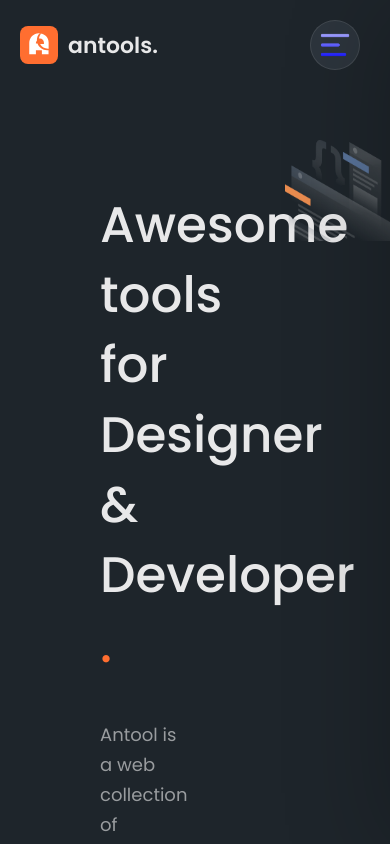
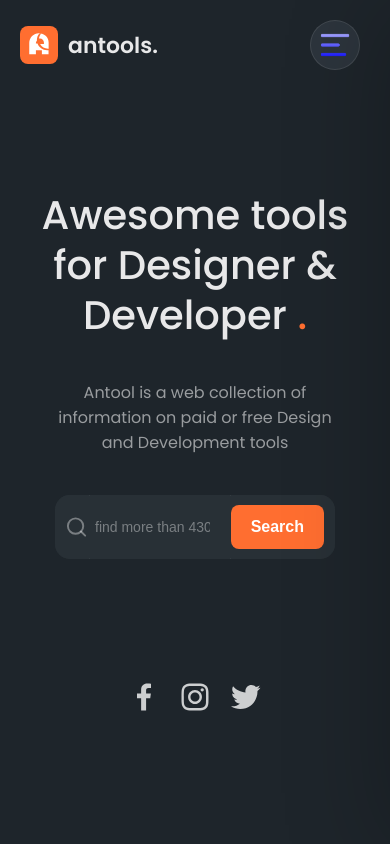
Before and after one commit to AmirbekkAmonov/antools-react, a React (Create React App) app: page / in a window 390 px wide. Shown: the top 844 px of the page. Built offline with nearby package versions, Linux system fonts and the light colour scheme; the HTML template or start-up script is replaced by a standard one.

Commit message:
Mobile holatiga moslandi

```diff
--- a/src/components/sections/Hero/hero.scss
+++ b/src/components/sections/Hero/hero.scss
@@ -1,12 +1,25 @@
 .hero {
+    position: relative;
     width: 100%;
     padding: 50px 0 0 100px;
+    @media (max-width: 1000px) {
+        padding: 50px 0 0 50px;
+        height: calc(100vh - 200px);
+    }
+    @media (max-width: 820px) {
+        padding: 50px 20px;
+    }
 
     .container {
         display: flex;
         align-items: start;
         justify-content: space-between;
         gap: 40px;
+        @media (max-width: 820px) {
+            align-items: center;
+            text-align: center;
+            justify-content: center;
+        }
     }
 
     &__content {
@@ -15,6 +28,14 @@
         flex-direction: column;
         gap: 40px;
         width: calc(100% / 2 - 40px);
+        @media (max-width: 1024px) {
+            z-index: 1;
+            width: 80%;
+        }
+        @media (max-width: 820px) {
+            width: 100%;
+            align-items: center;
+        }
 
         h1 {
             font-size: 50px;
@@ -24,6 +45,13 @@
             text-underline-position: from-font;
             text-decoration-skip-ink: none;
             color: #FFFFFFE5;
+            @media (max-width: 820px) {
+                text-align: center;
+            }
+            @media (max-width: 520px) {
+                font-size: 40px;
+                line-height: 50px;
+            }
 
             span {
                 color: #FF6E30;
@@ -39,6 +67,13 @@
             text-underline-position: from-font;
             text-decoration-skip-ink: none;
             color: #FFFFFF8C;
+            @media (max-width: 820px) {
+                text-align: center;
+            }
+            @media (max-width: 520px) {
+                font-size: 16px;
+                line-height: 25px;
+            }
         }
 
 
@@ -47,6 +82,19 @@
             display: flex;
             align-items: end;
             gap: 15px;
+            @media (max-width: 820px) {
+                margin-top: 80px;
+                justify-content: center;
+            }
+            @media (max-width: 610px) {
+                margin-top: 50px;
+            }
+            @media (max-width: 520px) {
+                margin-top: 80px;
+            }
+            @media (max-width: 350px) {
+                margin-top: 20px;
+            }
             a {
                 img {
                     width: 36px;
@@ -58,6 +106,18 @@
 
     &__img {
         width: calc(100% / 2 - 40px);
+        @media (max-width: 1200px) {
+            position: absolute;
+            top: 10%;
+            right: 0;
+            width: 54%;
+        }
+        @media (max-width: 1024px) {
+            width: 65%;
+        }
+        @media (max-width: 820px) {
+            display: none;
+        }
 
         img {
             width: 100%;
```
